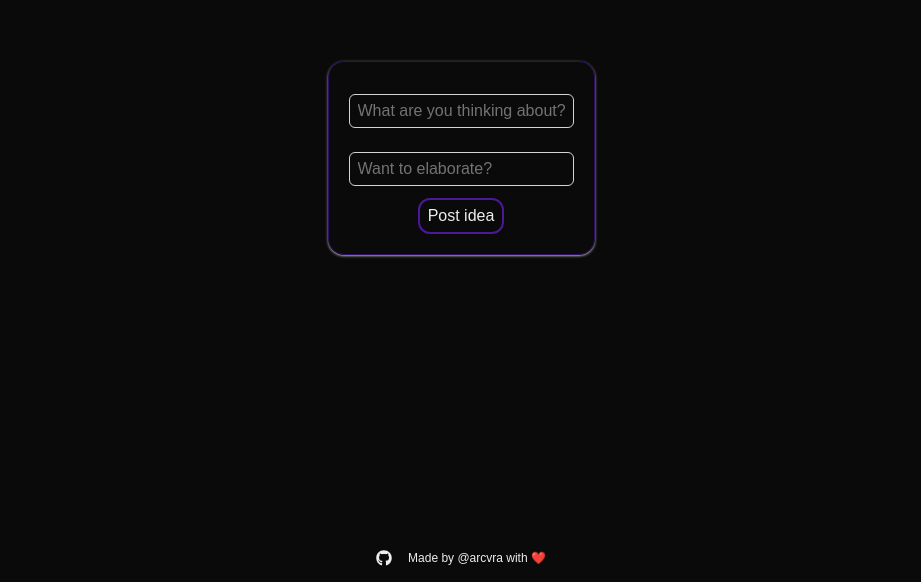
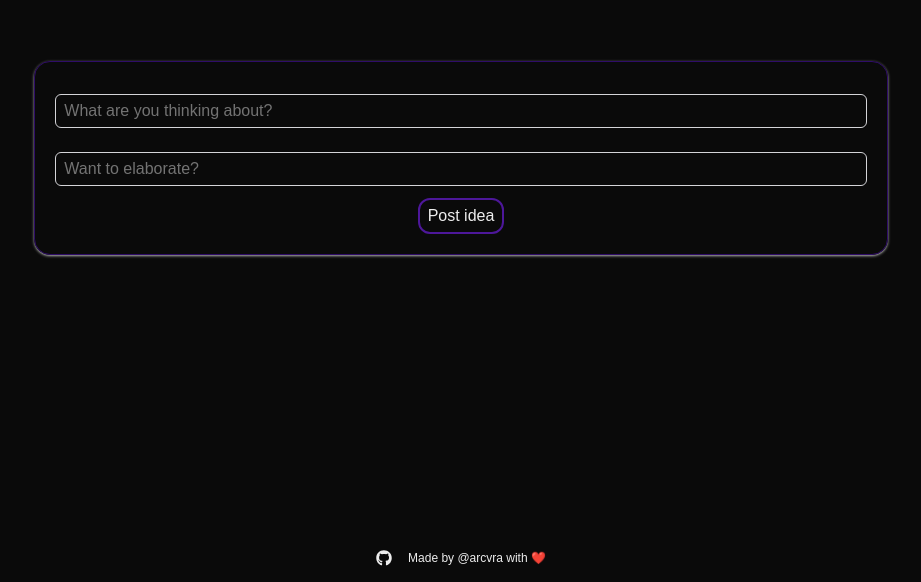
Before and after one commit to arcvra/idea-harvest, a Next.js app in the folder client2/: page / in a window 1280 px wide. Shown: the part 218-800 px from the top of the page, without its empty margins (179-1100 px from the left). Built offline with nearby package versions, Linux system fonts and the light colour scheme.

Commit message:
style(Home): update layout for PostForm component to improve centering and responsiveness

```diff
--- a/client2/layout/PostForm.jsx
+++ b/client2/layout/PostForm.jsx
@@ -14,7 +14,7 @@ export const PostForm = () => {
     } = usePostForm();
 
     return (
-        <form onSubmit={handleSubmit} className="grid px-2 py-5 border border-violet-950 rounded-2xl shadow shadow-neutral-400">
+        <form onSubmit={handleSubmit} className="grid px-2 py-5 border border-violet-950 rounded-2xl shadow shadow-neutral-400 md:w-6/12 lg:w-8/12 ">
             <Input
                 placeholder="What are you thinking about?"
                 value={conceptValue}
--- a/client2/src/app/page.js
+++ b/client2/src/app/page.js
@@ -2,7 +2,7 @@ import { PostForm } from "../../layout/PostForm";
 
 export default function Home() {
   return (
-    <div className="self-center justify-self-center">
+    <div className="flex justify-center items-center self-center justify-self-center w-full">
       <PostForm />
     </div>
   );
```
